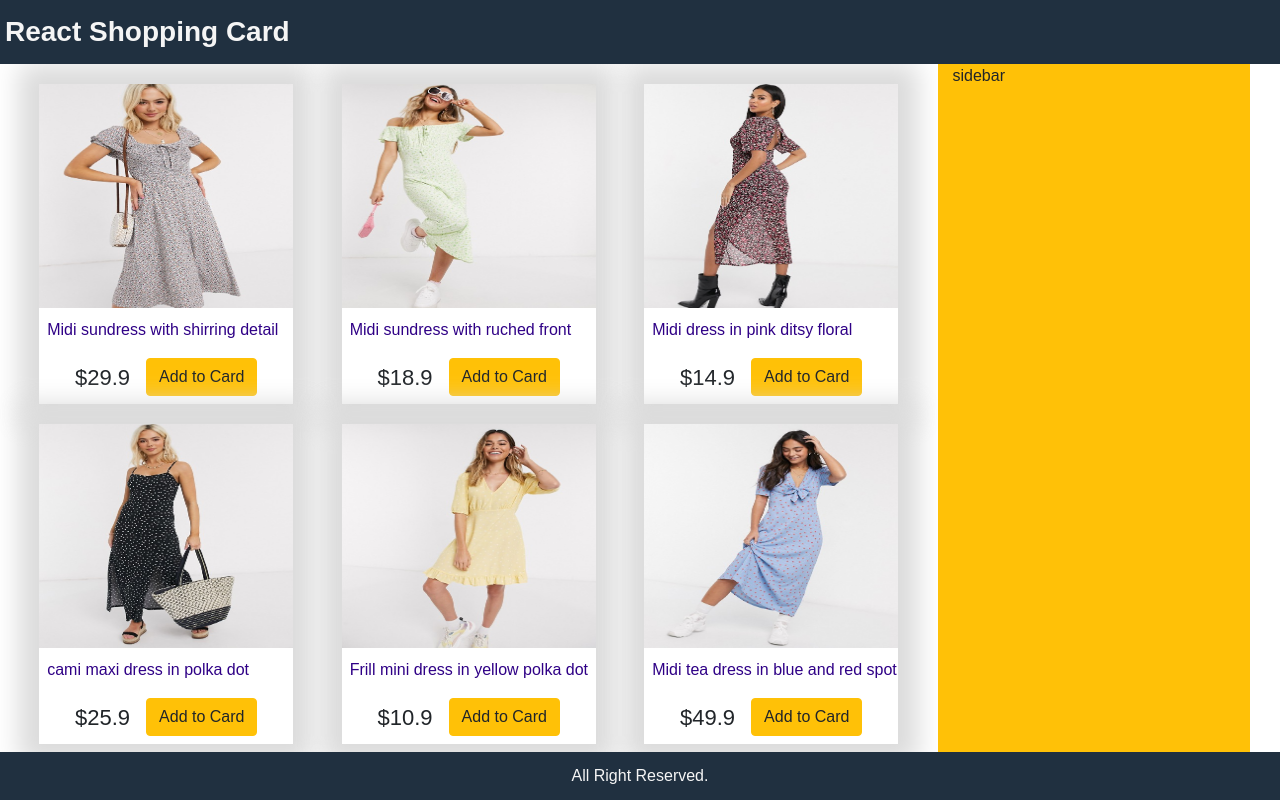
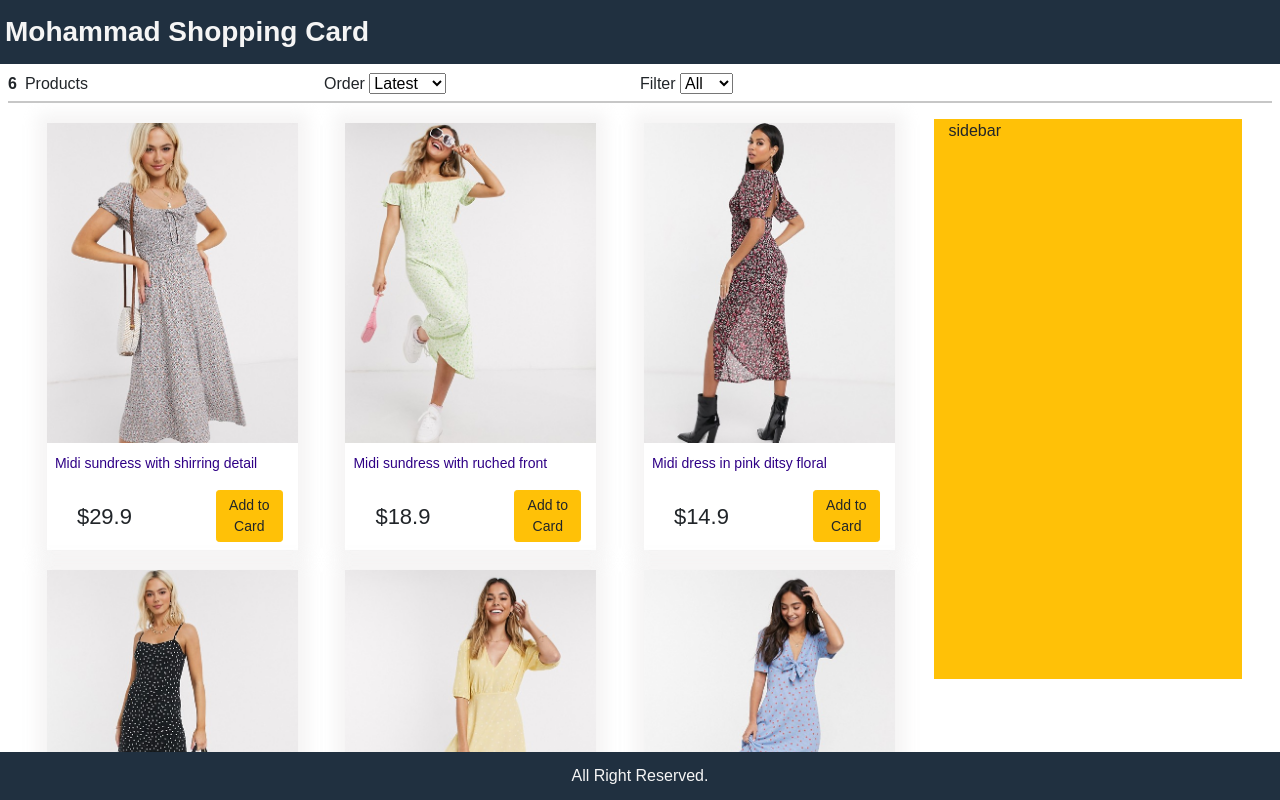
Before and after one commit to mohammad6vakili/Shop, a React (Create React App) app: page / in a window 1280 px wide. Built offline with nearby package versions, Linux system fonts and the light colour scheme.

Commit message:
filter component

```diff
--- a/src/App.js
+++ b/src/App.js
@@ -2,19 +2,45 @@ import React,{useState,useEffect} from 'react';
 import './index.css';
 import Product from './componens/products';
 import data from './data.json';
+import Filter from './componens/Filter';
 
 
 
 const App=()=>{
 
   const [product , setProduct]=useState([]);
+  const [size , setSize]=useState('');
+  const [sort , setSort]=useState('');
+
+
+  const sortProducts=(e)=>{
+    console.log(e.target.value);
+    setSort(e.target.value);
+    setProduct(product.slice().sort((a,b)=>(
+        sort==='lowest' ? ((a.price>b.price)?1:-1):
+        sort==='highest' ? ((a.price<b.price)?1:-1):
+        ((a.id<b.id) ?1:-1)
+    )))
+  }
+
+  const filterProducts=(e)=>{
+    console.log(e.target.value);
+    if(e.target.value===''){
+      return   setSize(e.target.value) , setProduct(data.products)
+    }else{
+      return   setSize(e.target.value) , setProduct(data.products.filter((product)=>product.availableSizes.indexOf(e.target.value)>=0))
+    }
+  }
+
+
+
 
   useEffect(() => {
     getData()
-    }, [product]);
+    }, []);
 
   const getData=()=>{
-    setProduct(data.products);
+    setProduct(data.products)
     console.log(product);
   }
 
@@ -24,19 +50,39 @@ const App=()=>{
     <div className='App'>
 
     <header className='header'>
-      <a href='/'>React Shopping Card</a>
+      <a href='/'>Mohammad Shopping Card</a>
     </header>
 
-    <main className='main container-fluid row'>
-        <div className='content col-9'>
-          <Product products={product}/>
+
+  <main className='p-2 main'>
+
+
+      <Filter
+      product={product.length}
+      size={size}
+      sort={sort}
+      sortProducts={sortProducts}
+      filterProducts={filterProducts}
+      />
+
+
+        <div className='div container-fluid row'>
+
+            <div className='content col-9'>
+              <Product product={product}/>
+            </div>
+
+            <div className='sidebar col-3 bg-warning mt-3'>
+              sidebar
+            </div>
+
         </div>
-        <div className='sidebar col-3 bg-warning'>
-          sidebar
-        </div>
-    </main>
 
-    <footer className='footer'>All Right Reserved.</footer>
+
+  </main>
+
+
+    <footer onClick={getData} className='footer'>All Right Reserved.</footer>
 
   </div>
 
--- /dev/null
+++ b/src/componens/Filter.jsx
@@ -0,0 +1,33 @@
+import React from 'react';
+
+const Filter=({product,size,sort,sortProducts,filterProducts})=>{
+return(
+
+<div className='filter'>
+    <div className="filter-result"><span style={{fontWeight:900}} className='mr-2'>{product}</span>Products</div>
+    <div className="filter-sort">
+        Order {" "}
+        <select value={sort} onChange={sortProducts}>
+            <option>Latest</option>
+            <option value='highest'>Highest</option>
+            <option value='lowest'>Lowest</option>
+        </select>
+    </div>
+    <div className="filter-size">
+        Filter{" "}
+        <select value={size} onChange={filterProducts}>
+            <option value="">All</option>
+            <option value="XS">XS</option>
+            <option value="S">S</option>
+            <option value="M">M</option>
+            <option value="L">L</option>
+            <option value="XL">XL</option>
+            <option value="XXL">XXL</option>
+        </select>
+    </div>
+    <div></div>
+</div>
+
+)
+}
+export default Filter;
--- a/src/componens/products.jsx
+++ b/src/componens/products.jsx
@@ -1,21 +1,22 @@
 import React from 'react';
 
 
-const Product =({products})=>{
+const Product =({product})=>{
+
 
     return(
 
-        <ul className='products'>
-            {products.map((product)=>(
-                <li key={product.id}>
+        <ul className='products '>
+            {product.map((product)=>(
+                <li className=' col-4-lg' key={product.id}>
                     <div className='product'>
-                        <a href="#">
+                        <a href="/">
                             <img src={product.image} alt={product.title}/>
                             <p>{product.title}</p>
                         </a>
-                        <div className="product-price">
-                            <div>${product.price}</div>
-                            <button className='btn btn-warning ml-3'>Add to Card</button>
+                        <div className="product-price pb-2 container-fluid">
+                            <div className='container'>${product.price}</div>
+                            <button className='btn btn-warning btn-sm add-btn'>Add to Card</button>
                         </div>
                     </div>
                 </li>
--- a/src/index.css
+++ b/src/index.css
@@ -28,17 +28,20 @@
 }
 .main{
     width: 100%;
-    height:86%;
+    height:86vh!important;
     /* background-color: bisque; */
     overflow-y: auto;
+
+}
+.sidebar{
+    height: 70vh
 }
 .footer{
     width:100%;
     height: 6vh;
     background-color: #203040;
     color: whitesmoke;
-    position: fixed;
-    bottom: 0;
+
     display: flex;
     justify-content: center;
     align-items: center;
@@ -52,18 +55,19 @@
     justify-content: space-around;
     flex-wrap: wrap;
 
+
 }
 
 .products>li{
     list-style-type: none;
     width:28%;
-    height: 40vh;
+    /* height:37vh; */
     margin-top:20px;
-box-shadow: 0 0 25px 20px rgb(219, 219, 219);
+    box-shadow: 0 0 15px 10px rgba(228, 227, 227, 0.384);
 }
 .product{
     width: 100%;
-    height: 40vh;
+    /* height: 37vh; */
 
 }
 .product>a{
@@ -82,8 +86,15 @@ box-shadow: 0 0 25px 20px rgb(219, 219, 219);
 .product>a>p{
     padding-top: 10px;
     padding-left: 8px;
-    font-size: 16px;
+    font-size: 14px;
 }
+
+@media only screen and (max-width:992px){
+    .product>a>p{
+        font-size: 13px;
+    }
+}
+
 .product-price{
     display: flex;
     justify-content:center;
@@ -91,3 +102,18 @@ box-shadow: 0 0 25px 20px rgb(219, 219, 219);
    align-items: center;
    font-size: 22px;
 }
+
+
+.filter{
+    width: 100%;
+    /* height: 5vh; */
+    padding-bottom: 5px;
+    display: flex;
+    justify-content: space-around;
+    align-items: center;
+    border-bottom: 2px solid rgb(199, 199, 199);
+
+}
+.filter>div{
+    flex: 1;
+}
```
Also changed, not shown: 1 other file (tests, documents, lock files or other folders).
